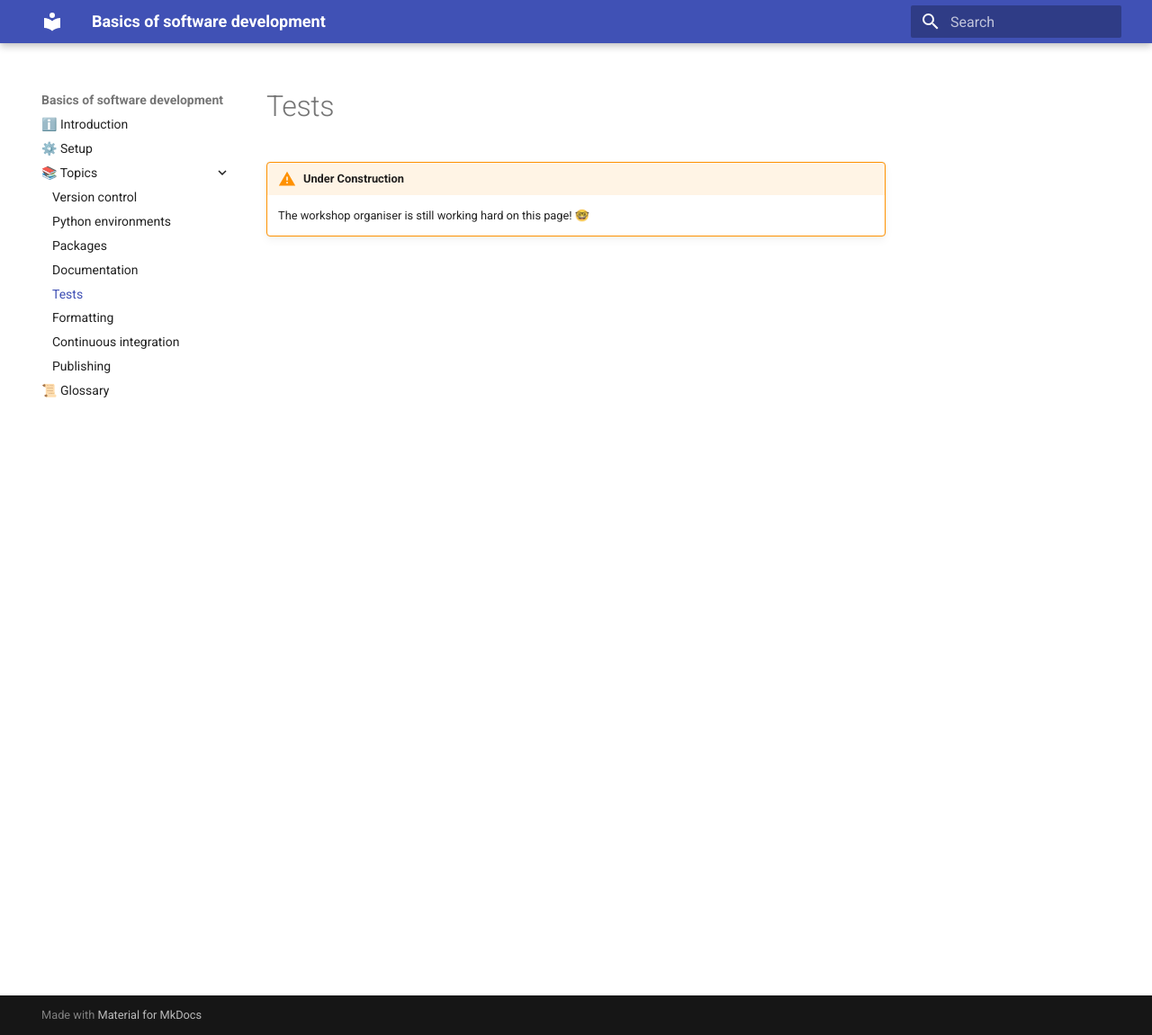
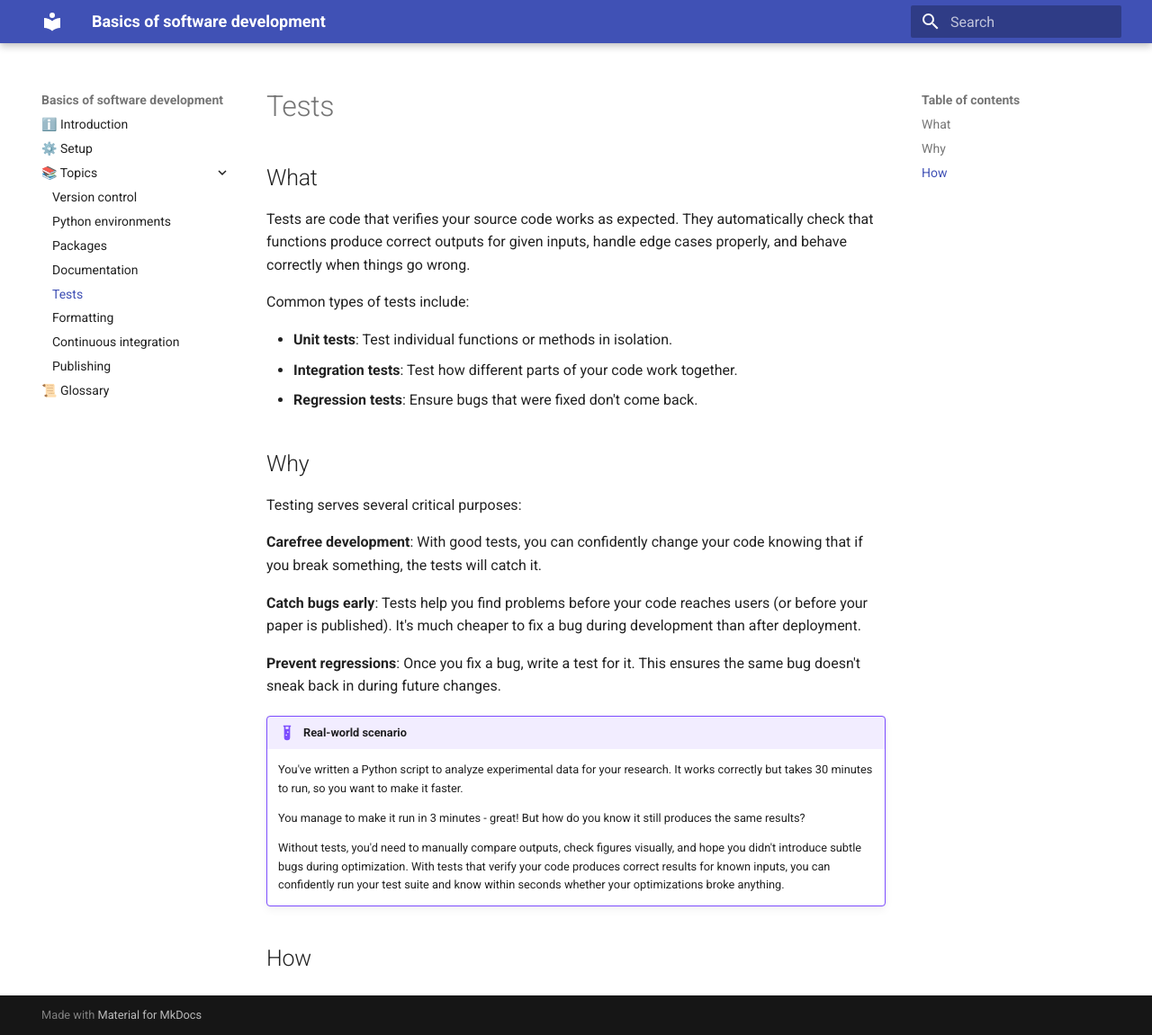
Before and after one commit to mbercx/softdev-101, an MkDocs documentation site: the page built from docs/tests.md, in a window 1280 px wide and 1151 px high. Shown: the whole window at 90% size. Built offline with MkDocs 1.6.1 and Material for MkDocs 9.7.7, drawn with Linux system fonts in a browser that asks for light colours.

Commit message:
📚 Tests: add what and why

```diff
--- a/docs/tests.md
+++ b/docs/tests.md
@@ -1,5 +1,36 @@
 # Tests
 
-!!!warning "Under Construction"
+## What
 
-    The workshop organiser is still working hard on this page! 🤓
+Tests are code that verifies your source code works as expected.
+They automatically check that functions produce correct outputs for given inputs, handle edge cases properly, and behave correctly when things go wrong.
+
+Common types of tests include:
+
+- **Unit tests**: Test individual functions or methods in isolation.
+- **Integration tests**: Test how different parts of your code work together.
+- **Regression tests**: Ensure bugs that were fixed don't come back.
+
+## Why
+
+Testing serves several critical purposes:
+
+**Carefree development**: With good tests, you can confidently change your code knowing that if you break something, the tests will catch it.
+
+**Catch bugs early**: Tests help you find problems before your code reaches users (or before your paper is published).
+It's much cheaper to fix a bug during development than after deployment.
+
+**Prevent regressions**: Once you fix a bug, write a test for it.
+This ensures the same bug doesn't sneak back in during future changes.
+
+!!!example "Real-world scenario"
+
+    You've written a Python script to analyze experimental data for your research.
+    It works correctly but takes 30 minutes to run, so you want to make it faster.
+
+    You manage to make it run in 3 minutes - great! But how do you know it still produces the same results?
+
+    Without tests, you'd need to manually compare outputs, check figures visually, and hope you didn't introduce subtle bugs during optimization.
+    With tests that verify your code produces correct results for known inputs, you can confidently run your test suite and know within seconds whether your optimizations broke anything.
+
+## How
```
